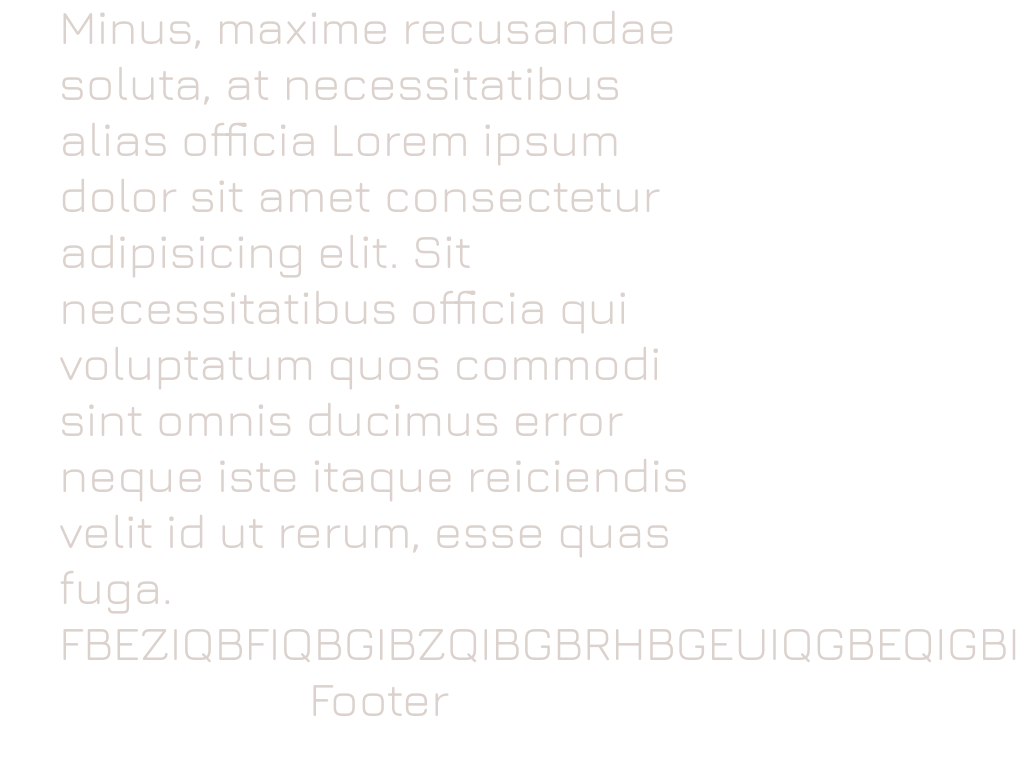
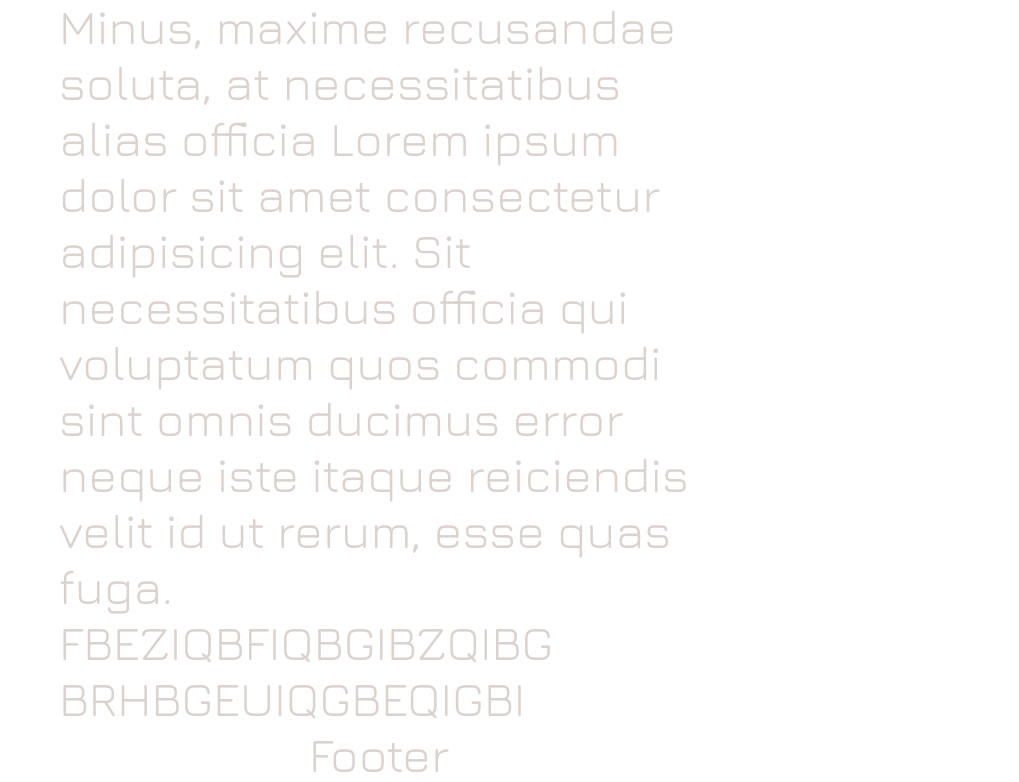
Before and after one commit to WildCodeSchool/2023-02-js-btz-apollo, a React (Create React App) app: page / in a window 1280 px wide. Shown: the part 864-1646 px from the top of the page, without its empty margins (261-1280 px from the left). Before the commit the page ends 1590 px from the top, so only its background shows below. Built offline with nearby package versions, Linux system fonts and the light colour scheme; a web font is replaced by a local one.

Commit message:
className to lowercase

```diff
--- a/src/App.css
+++ b/src/App.css
@@ -18,7 +18,7 @@
 --bg-color:rgb(20, 20, 20);
 }
 
-.App
+.app
 {
 height: 100vh;
 width: 100vw;
--- a/src/App.jsx
+++ b/src/App.jsx
@@ -6,7 +6,7 @@ import Cards from './components/Cards'
 
 function App() {
   return (
-    <div className='App'>
+    <div className='app'>
       <Header />
       <Scene />
       <Cards />
--- a/src/components/Cards.css
+++ b/src/components/Cards.css
@@ -1,10 +1,10 @@
-.Container-Cards {
+.container-Cards {
     width: 50vw;
     display: flex;
     flex-direction: column;
 
 }
-.Moons {
+.coons {
     display: flex;
     justify-content: space-around;
 }
--- a/src/components/Cards.jsx
+++ b/src/components/Cards.jsx
@@ -11,20 +11,20 @@ const Cards = () => {
   return (
 
 
-<div className="Container-Cards">
+<div className="container-Cards">
 
 <ExitButton />
 
-<h1 className="Title">Venus</h1>
+<h1 className="title">Venus</h1>
 
-<h2 className="Description">Planete tellurique</h2>
+<h2 className="description">Planete tellurique</h2>
 
 
 <div className="image-container">
 <img src={img} className="planet-image" alt="venus"/>
 </div>
 
-<p className="Presentation">Lorem ipsum dolor sit amet consectetur adipisicing elit.
+<p className="presentation">Lorem ipsum dolor sit amet consectetur adipisicing elit.
 Minus, maxime recusandae soluta, at necessitatibus alias officia
 Lorem ipsum dolor sit amet consectetur adipisicing elit. Sit necessitatibus
 officia qui voluptatum quos commodi
@@ -32,13 +32,13 @@ sint omnis ducimus error neque iste itaque reiciendis
 velit id ut rerum, esse quas fuga.
 </p>
 
-    <div className="Moons">
+    <div className="moons">
 
-      <div className="MoonDesc">
+      <div className="moonDesc">
 FBEZIQBFIQBGIBZQIBG
       </div>
 
-      <div className="Facts">
+      <div className="facts">
 BRHBGEUIQGBEQIGBI
       </div>
 
--- a/src/components/ExitButton.css
+++ b/src/components/ExitButton.css
@@ -2,7 +2,7 @@ button {
     border: none;
     background-color: white;
 }
-.Exit {
+.exit {
     position: absolute;
     right: 32px;
     top: 32px;
@@ -10,10 +10,10 @@ button {
     height: 32px;
     opacity: 0.3;
   }
-  .Exit:hover {
+  .exit:hover {
     opacity: 1;
   }
-  .Exit:before, .Exit:after {
+  .exit:before, .exit:after {
     position: absolute;
     left: 15px;
     content: ' ';
@@ -21,9 +21,9 @@ button {
     width: 2px;
     background-color: #333;
   }
-  .Exit:before {
+  .exit:before {
     transform: rotate(45deg);
   }
-  .Exit:after {
+  .exit:after {
     transform: rotate(-45deg);
   }
--- a/src/components/ExitButton.jsx
+++ b/src/components/ExitButton.jsx
@@ -4,7 +4,7 @@ import './ExitButton.css'
 function ExitButton() {
   return (
     <div>
-        <button className="Exit"></button>
+        <button className="exit"></button>
     </div>
   )
 }
```
